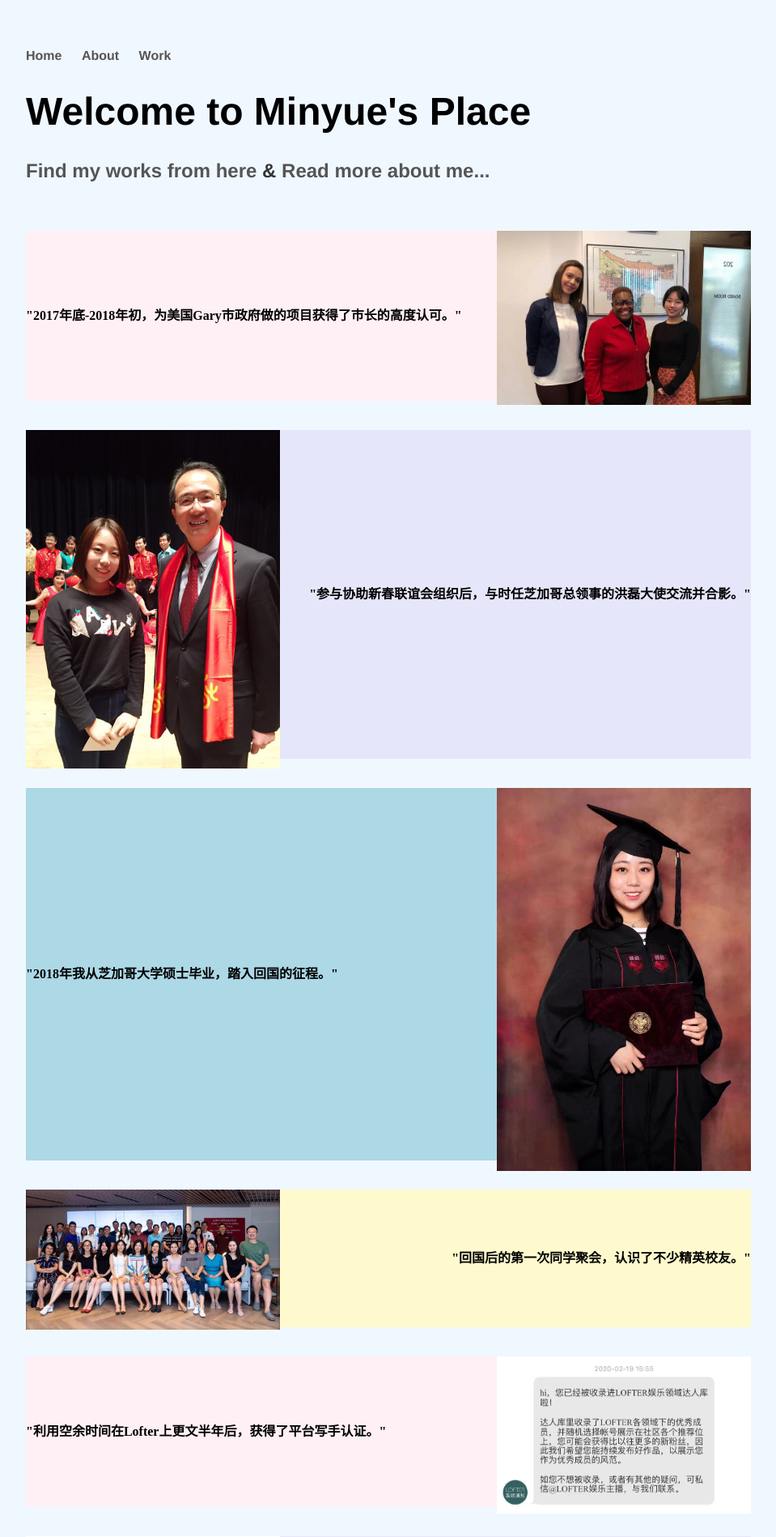
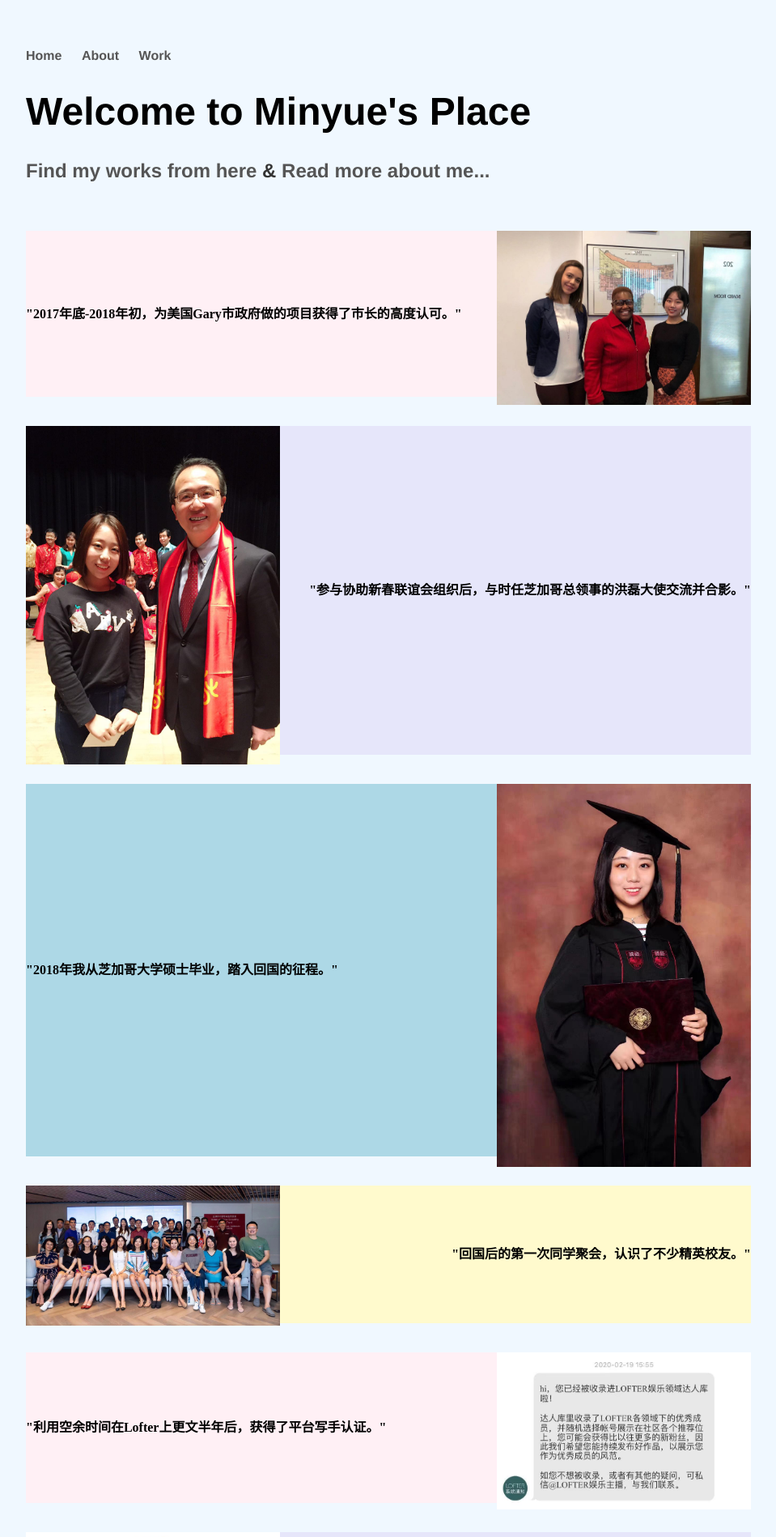
Before and after one commit to micki0519/micki0519.github.io, a Jekyll site: the page built from index.html, in a window 1280 px wide. Shown: the top 1898 px of the page at 81% size, without its empty margins (160-1119 px from the left). Built offline with Jekyll 4.4.1, drawn with Linux system fonts in a browser that asks for light colours.

Commit message:
Update default.html

```diff
--- a/_layouts/default.html
+++ b/_layouts/default.html
@@ -8,8 +8,8 @@
 				body{
 				background-color:AliceBlue
 				}
-				.box1{text-align:left;height:210px;line-height:210px;background:LavenderBLush;font-weight: bold;}
-				.pic1{width:400px;height:210px;float:right;}
+				.box1{text-align:left;height:205px;line-height:205px;background:LavenderBLush;font-weight: bold;}
+				.pic1{width:400px;height:205px;float:right;}
 				.pic1{width:100%}
 
 				.box2{text-align:right;height:406px;line-height:406px;background:Lavender;font-weight: bold;}
@@ -32,8 +32,8 @@
 				.pic6{width:600px;height:305px;float:left;}
 				.pic6{width:100%}
 
-				.box7{text-align:left;height:431px;line-height:431px;background:LightBlue;font-weight: bold;}
-				.pic7{width:600px;height:431px;float:right;}
+				.box7{text-align:left;height:427px;line-height:427px;background:LightBlue;font-weight: bold;}
+				.pic7{width:600px;height:427px;float:right;}
 				.pic7{width:100%}
 
 				.box8{text-align:right;height:396px;line-height:396px;background:LemonChiffon;font-weight: bold;}
```
